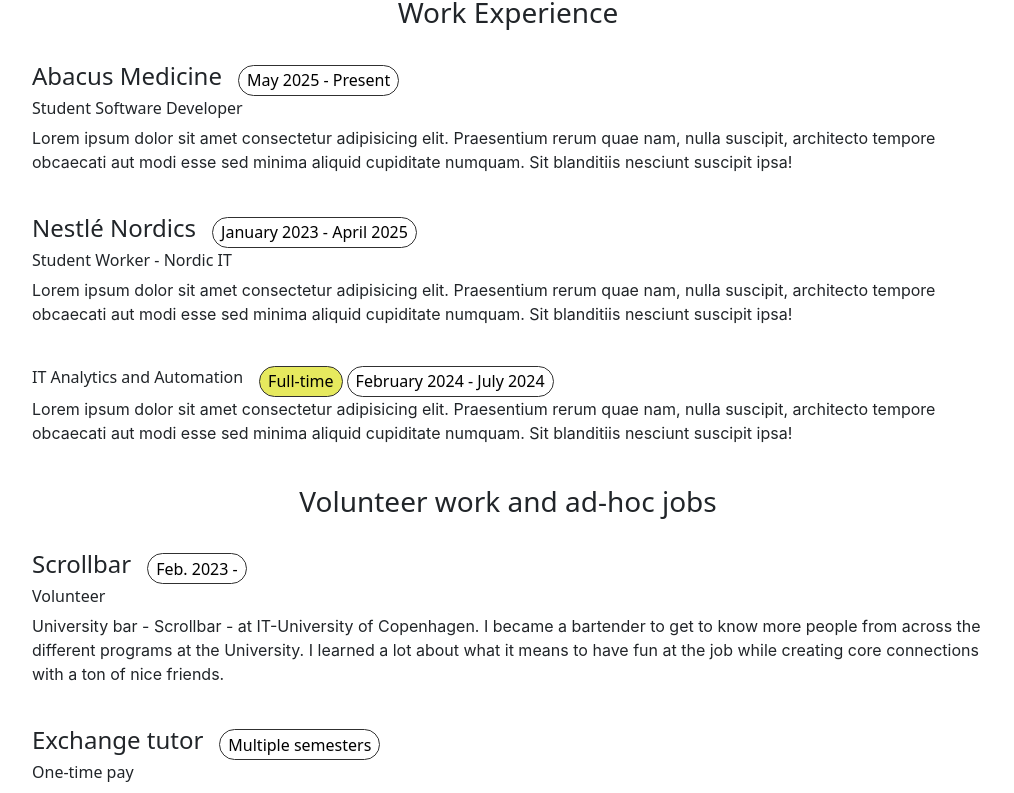
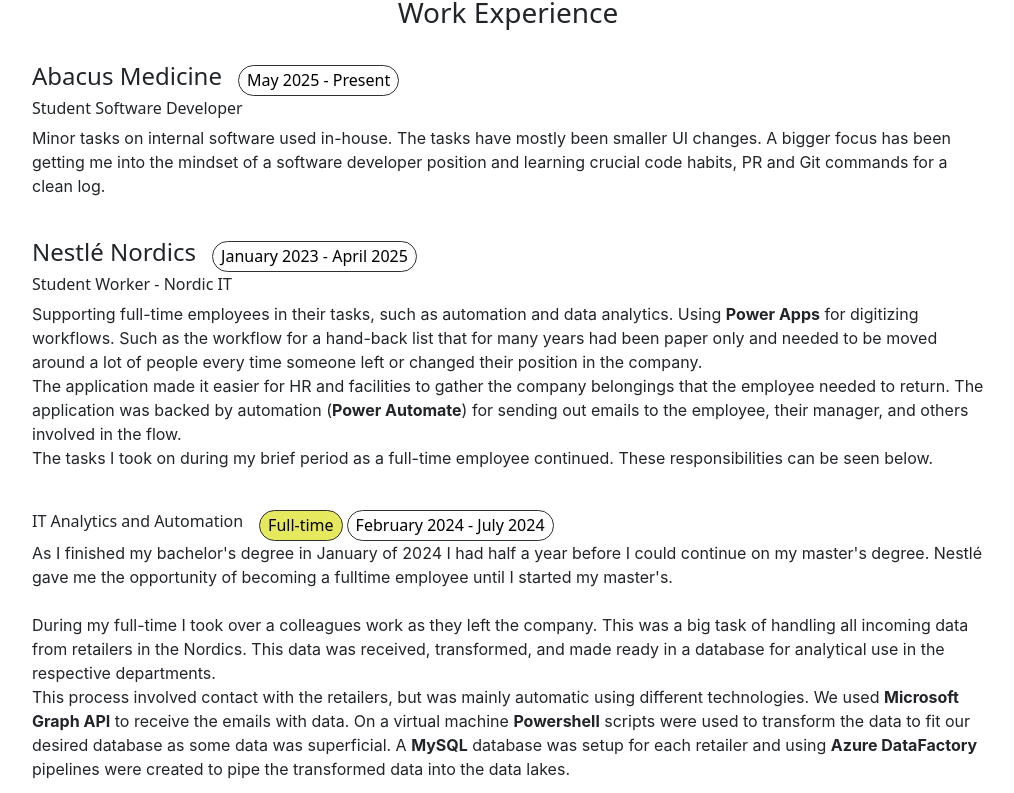
Before and after one commit to lubrozz/lukas-portfolio, a React (Vite) app: page /#/ in a window 1280 px wide. Shown: the part 1154-1947 px from the top of the page, without its empty margins (132-1146 px from the left). Built offline with nearby package versions, Linux system fonts and the light colour scheme.

Commit message:
Expanded on work experience section

```diff
--- a/src/components/WorkExperience.tsx
+++ b/src/components/WorkExperience.tsx
@@ -19,10 +19,10 @@
             </div>
             <h6>Student Software Developer</h6>
             <p>
-              Lorem ipsum dolor sit amet consectetur adipisicing elit.
-              Praesentium rerum quae nam, nulla suscipit, architecto tempore
-              obcaecati aut modi esse sed minima aliquid cupiditate numquam. Sit
-              blanditiis nesciunt suscipit ipsa!
+              Minor tasks on internal software used in-house. The tasks have
+              mostly been smaller UI changes. A bigger focus has been getting me
+              into the mindset of a software developer position and learning
+              crucial code habits, PR and Git commands for a clean log.
             </p>
           </div>
           <br />
@@ -37,10 +37,20 @@
             </div>
             <h6>Student Worker - Nordic IT</h6>
             <p>
-              Lorem ipsum dolor sit amet consectetur adipisicing elit.
-              Praesentium rerum quae nam, nulla suscipit, architecto tempore
-              obcaecati aut modi esse sed minima aliquid cupiditate numquam. Sit
-              blanditiis nesciunt suscipit ipsa!
+              Supporting full-time employees in their tasks, such as automation
+              and data analytics. Using <strong>Power Apps</strong> for
+              digitizing workflows. Such as the workflow for a hand-back list
+              that for many years had been paper only and needed to be moved
+              around a lot of people every time someone left or changed their
+              position in the company. <br />
+              The application made it easier for HR and facilities to gather the
+              company belongings that the employee needed to return. The
+              application was backed by automation (
+              <strong>Power Automate</strong>) for sending out emails to the
+              employee, their manager, and others involved in the flow.
+              <br />
+              The tasks I took on during my brief period as a full-time employee
+              continued. These responsibilities can be seen below.
             </p>
             <br />
             <div>
@@ -60,10 +70,49 @@
               </div>
             </div>
             <p>
-              Lorem ipsum dolor sit amet consectetur adipisicing elit.
-              Praesentium rerum quae nam, nulla suscipit, architecto tempore
-              obcaecati aut modi esse sed minima aliquid cupiditate numquam. Sit
-              blanditiis nesciunt suscipit ipsa!
+              As I finished my bachelor's degree in January of 2024 I had half a
+              year before I could continue on my master's degree. Nestlé gave me
+              the opportunity of becoming a fulltime employee until I started my
+              master's. <br /> <br />
+              During my full-time I took over a colleagues work as they left the
+              company. This was a big task of handling all incoming data from
+              retailers in the Nordics. This data was received, transformed, and
+              made ready in a database for analytical use in the respective
+              departments. <br />
+              This process involved contact with the retailers, but was mainly
+              automatic using different technologies. We used{" "}
+              <strong>Microsoft Graph API</strong> to receive the emails with
+              data. On a virtual machine <strong>Powershell</strong> scripts
+              were used to transform the data to fit our desired database as
+              some data was superficial. A <strong>MySQL</strong> database was
+              setup for each retailer and using{" "}
+              <strong>Azure DataFactory</strong> pipelines were created to pipe
+              the transformed data into the data lakes.
+              <br />
+              <br />
+              Another project I was in charge of was to make the student worker
+              time registration easier for the student workers and HR to see the
+              hours easily for each student worker each month. The flow before
+              was that each student worker would send an Excel sheet to a HR
+              email. The HR student worker would then have to open each one to
+              see the amount of hours and type that into another system.
+              <br />
+              Using <strong>Power Automate</strong> I created an automation that
+              took each email and read the total hours and stored it in a list
+              on a Sharepoint, along with saving each file to a folder
+              structure, that would create a new folder if the month or year of
+              the incoming timesheets did not exists.
+              <br />
+              The student workers still input their hours in an Excel sheet but
+              submitted it through a Microsoft forms link instead of sending an
+              email. Their manager would also be sent a confirmation email. The
+              Sharepoint list made it easy for HR to check the total hours for
+              each student worker without having to open each file while still
+              having the files for audits.
+              <br />I expressed my desire for trying to code a platform for it
+              instead of using Power Automate, but since there was limited time
+              and I have very little knowledge at that point, it was not a
+              possibility.
             </p>
           </div>
         </div>
```
